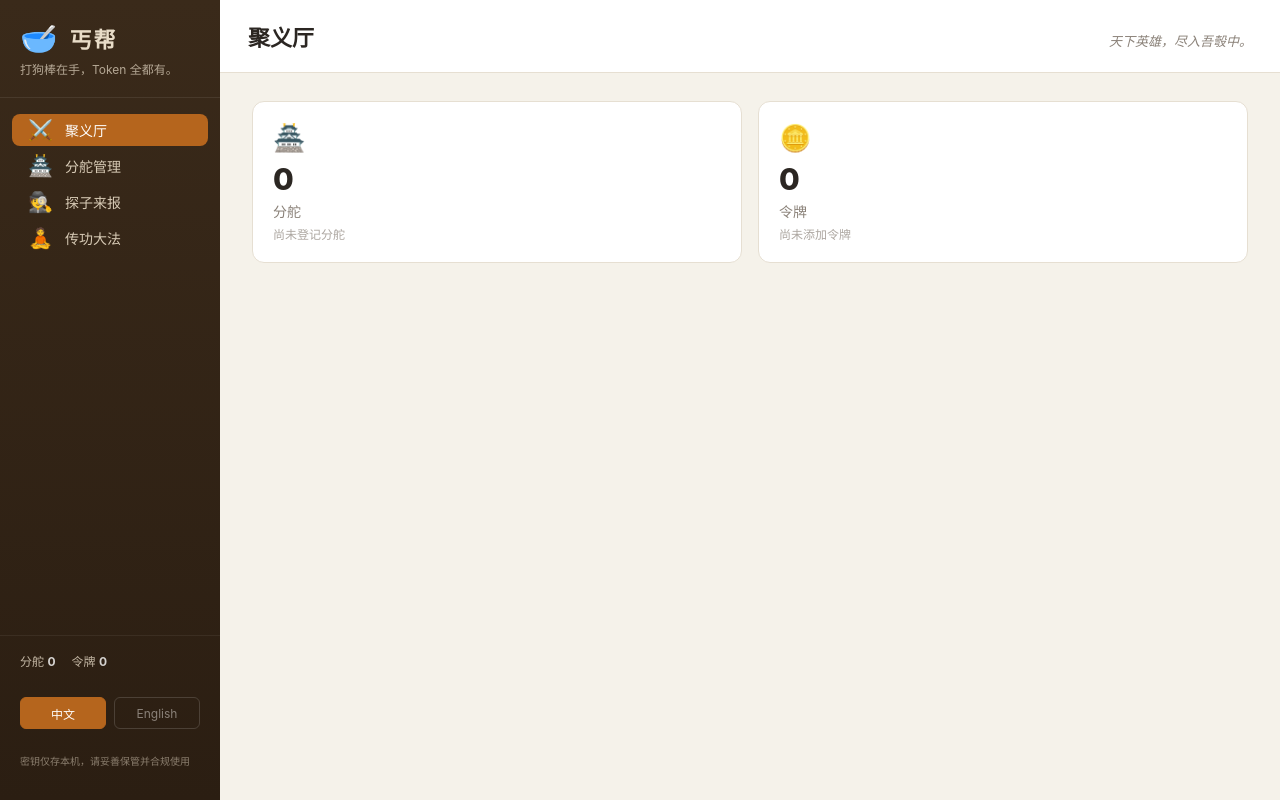
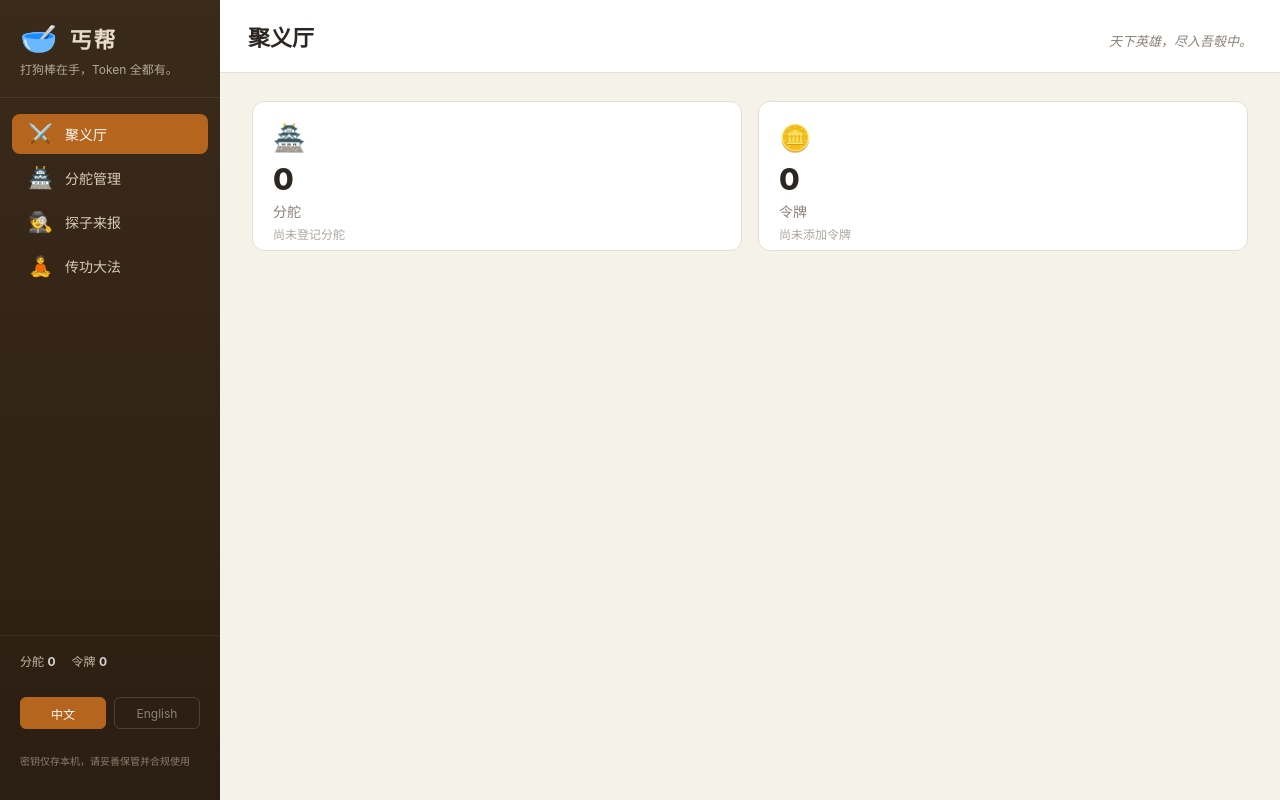
Before and after one commit to marszhongx/beggar-hub, a React (Vite) app: page / in a window 1280 px wide. Built offline with nearby package versions, Linux system fonts and the light colour scheme.

Commit message:
style: 统一按钮与卡片固定高度

```diff
--- a/src/styles.css
+++ b/src/styles.css
@@ -72,7 +72,8 @@ body {
   align-items: center;
   gap: var(--space-3);
   width: 100%;
-  padding: var(--space-3) var(--space-4);
+  height: 40px;
+  padding: 0 var(--space-4);
   margin-bottom: var(--space-1);
   background: none;
   border: none;
@@ -145,7 +146,7 @@ body {
   border: 1px solid var(--line);
   border-radius: var(--radius);
   padding: var(--space-5);
-  height: auto;
+  height: 150px;
   text-align: left;
   cursor: pointer;
   transition: transform 0.1s, box-shadow 0.15s;
@@ -318,9 +319,9 @@ button.danger:hover:not(:disabled) { background: #fdf0ee; }
 .provider-new-card {
   display: block;
   width: 100%;
-  height: auto;
+  height: 48px;
   margin: var(--space-4) 0;
-  padding: var(--space-5);
+  padding: 0 var(--space-5);
   border: 1px dashed var(--line);
   border-radius: var(--radius);
   background: var(--panel);
```
